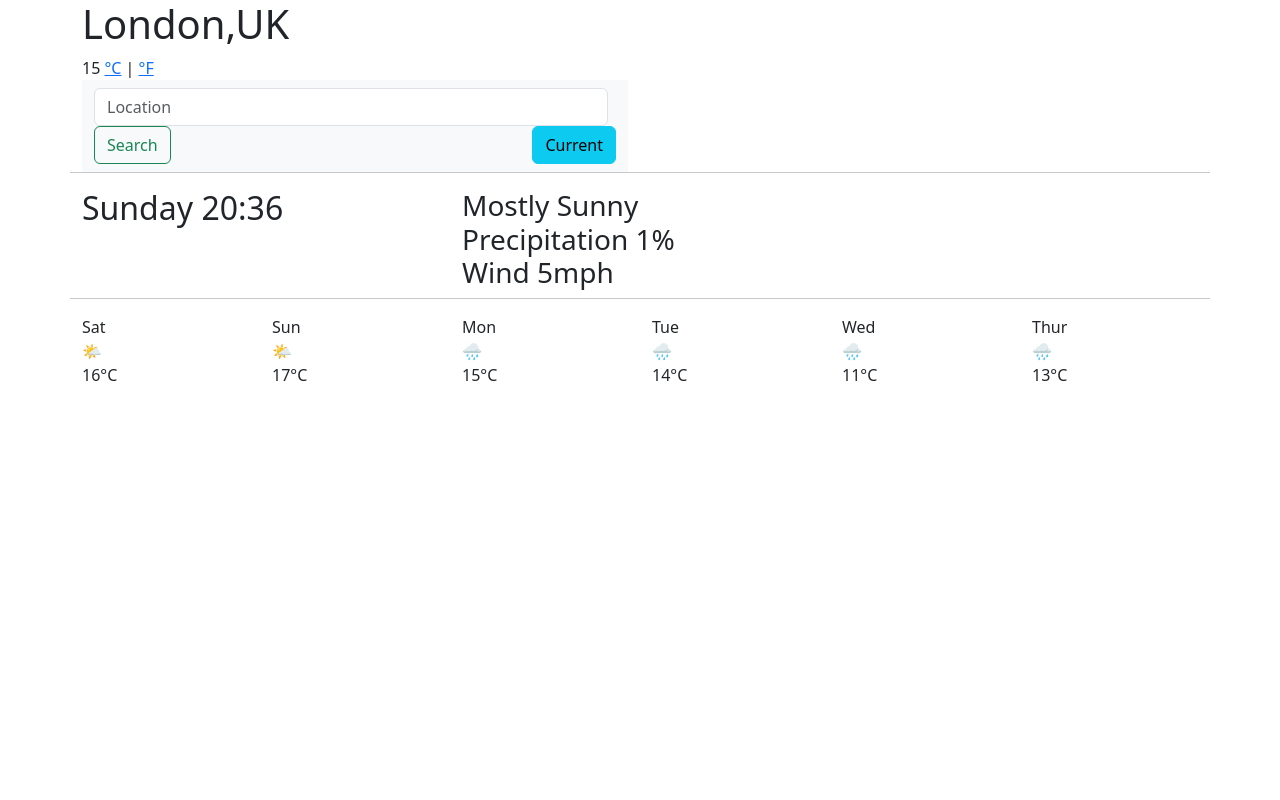
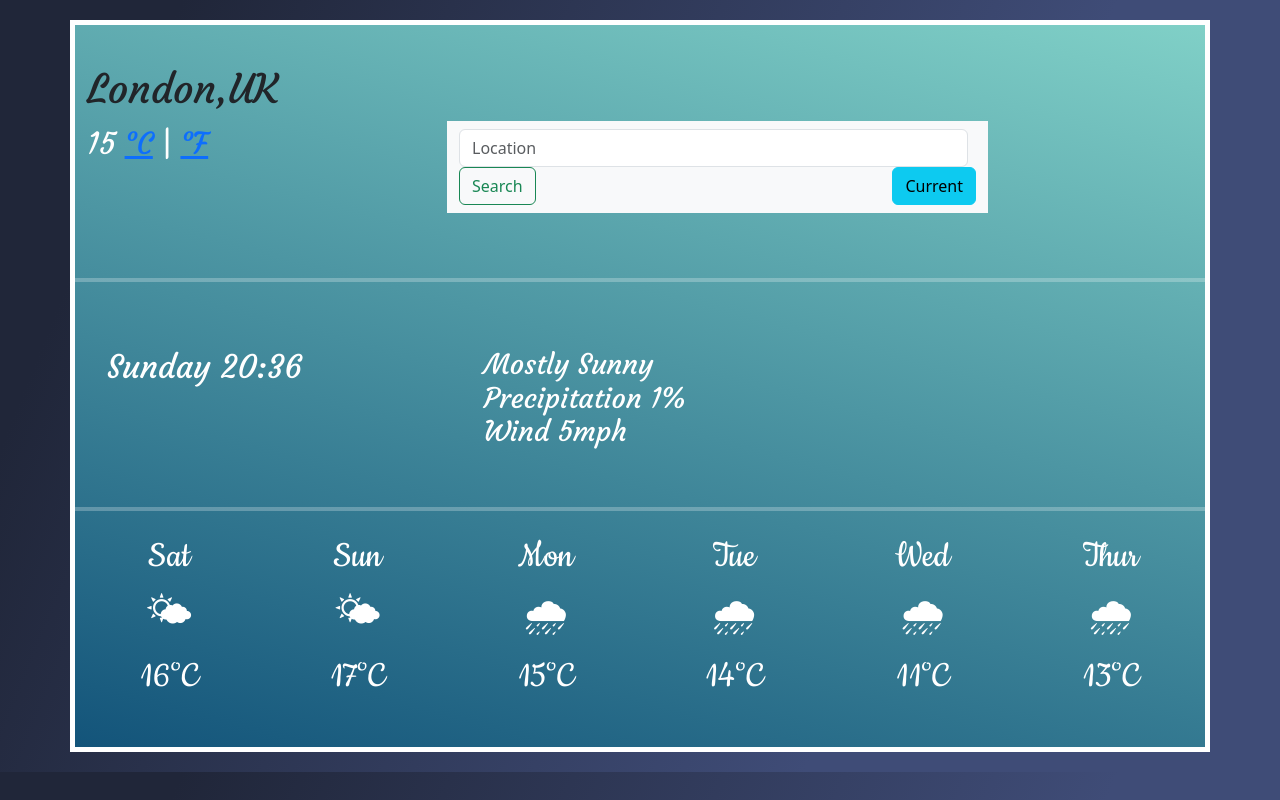
Before and after one commit to SuadIb6/weather-app, a plain HTML site: page index.html in a window 1280 px wide. Drawn offline with nearby package versions, Linux system fonts and the light colour scheme.

Commit message:
changes to css link to html file

```diff
--- a/index.html
+++ b/index.html
@@ -6,7 +6,7 @@
     <meta http-equiv="X-UA-Compatible" content="IE=edge">
     <meta name="viewport" content="width=device-width, initial-scale=1.0">
     <title>weather</title>
-    <link rel="stylesheet" href="src/styles.css">
+    <link rel="stylesheet" href="src/style.css">
     <link href="https://cdn.jsdelivr.net/npm/bootstrap@5.3.0-alpha3/dist/css/bootstrap.min.css" rel="stylesheet"
         integrity="sha384-KK94CHFLLe+nY2dmCWGMq91rCGa5gtU4mk92HdvYe+M/SXH301p5ILy+dN9+nJOZ" crossorigin="anonymous">
     <link rel="preconnect" href="https://fonts.googleapis.com">
```
Also changed, not shown: 1 other file.
